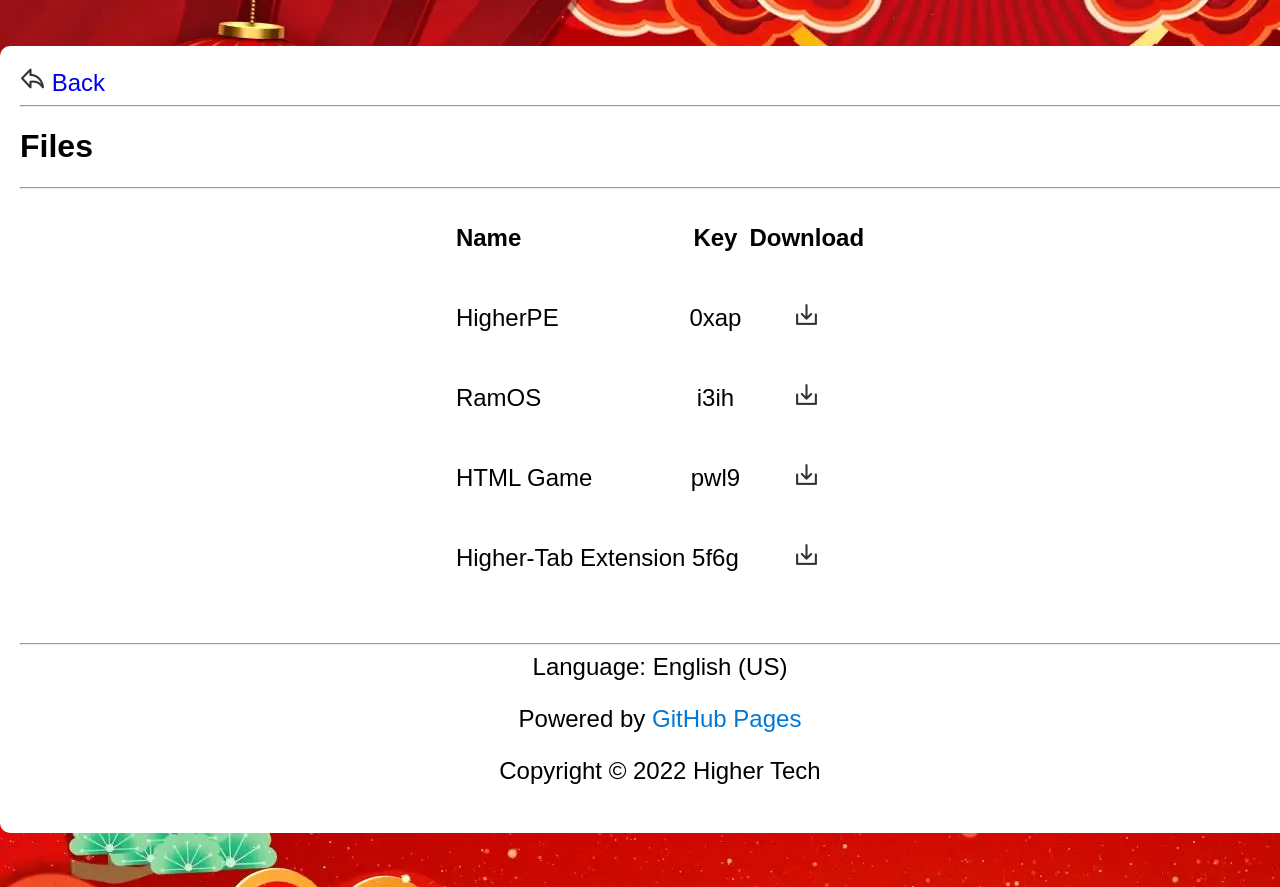
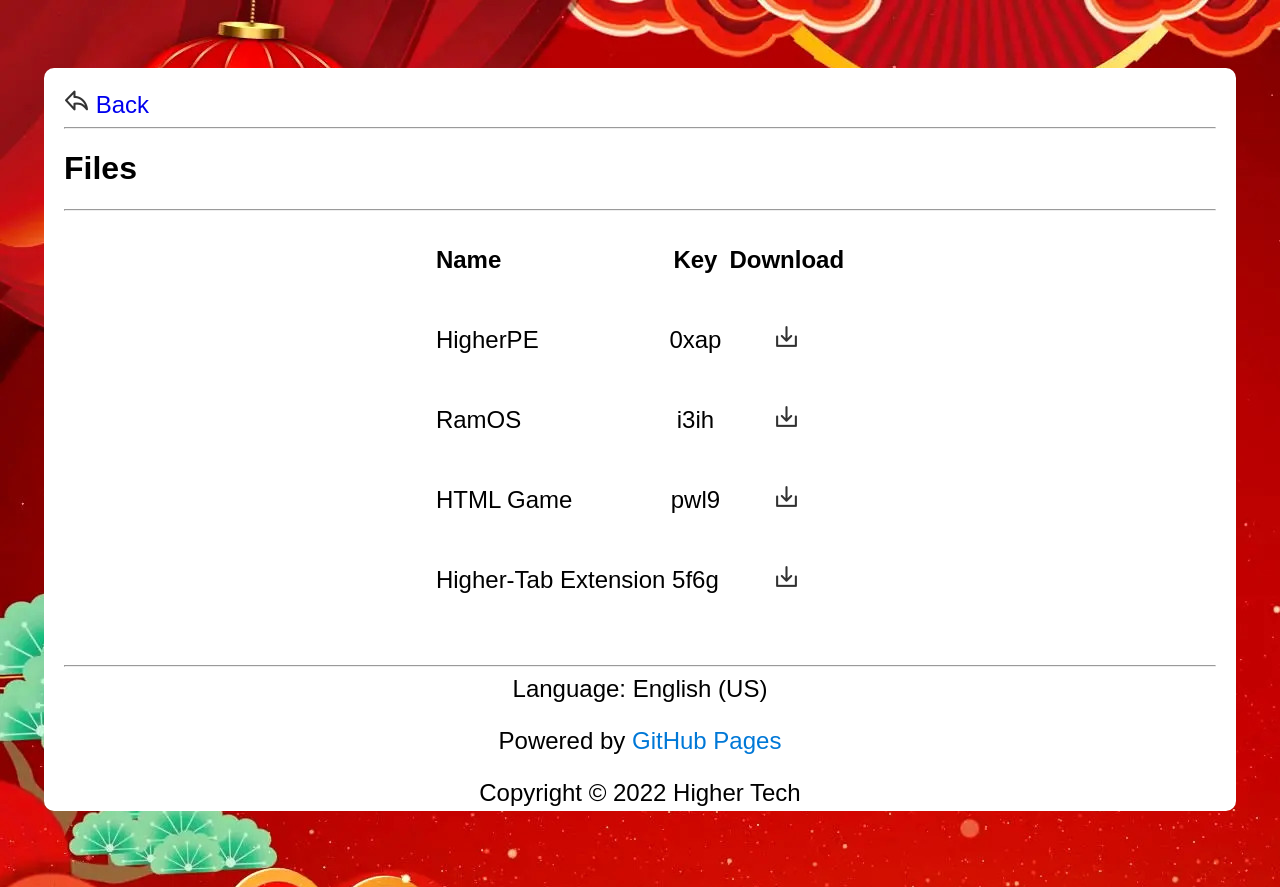
Before and after one commit to HigheriTech/HigheriTech.github.io, a PHP site: page /en-us/files.html in a window 1280 px wide. Run offline with PHP 8.4, Linux system fonts and the light colour scheme.

Commit message:
Update style.css

```diff
--- a/style.css
+++ b/style.css
@@ -52,7 +52,7 @@ a.off {
 
   /* 绝对居中 */
   width: 42%;
-  height: 89%;
+  height: 90%;
   position: absolute;
   left: 0;
   top: 0;
@@ -71,8 +71,8 @@ a.off {
 }
 
 #main.mobile {
-  width: 100%;
-  height: 85%;
+  width: 90%;
+  height: 80%;
   position: absolute;
   top: 0px;
   left: 0px;
```
